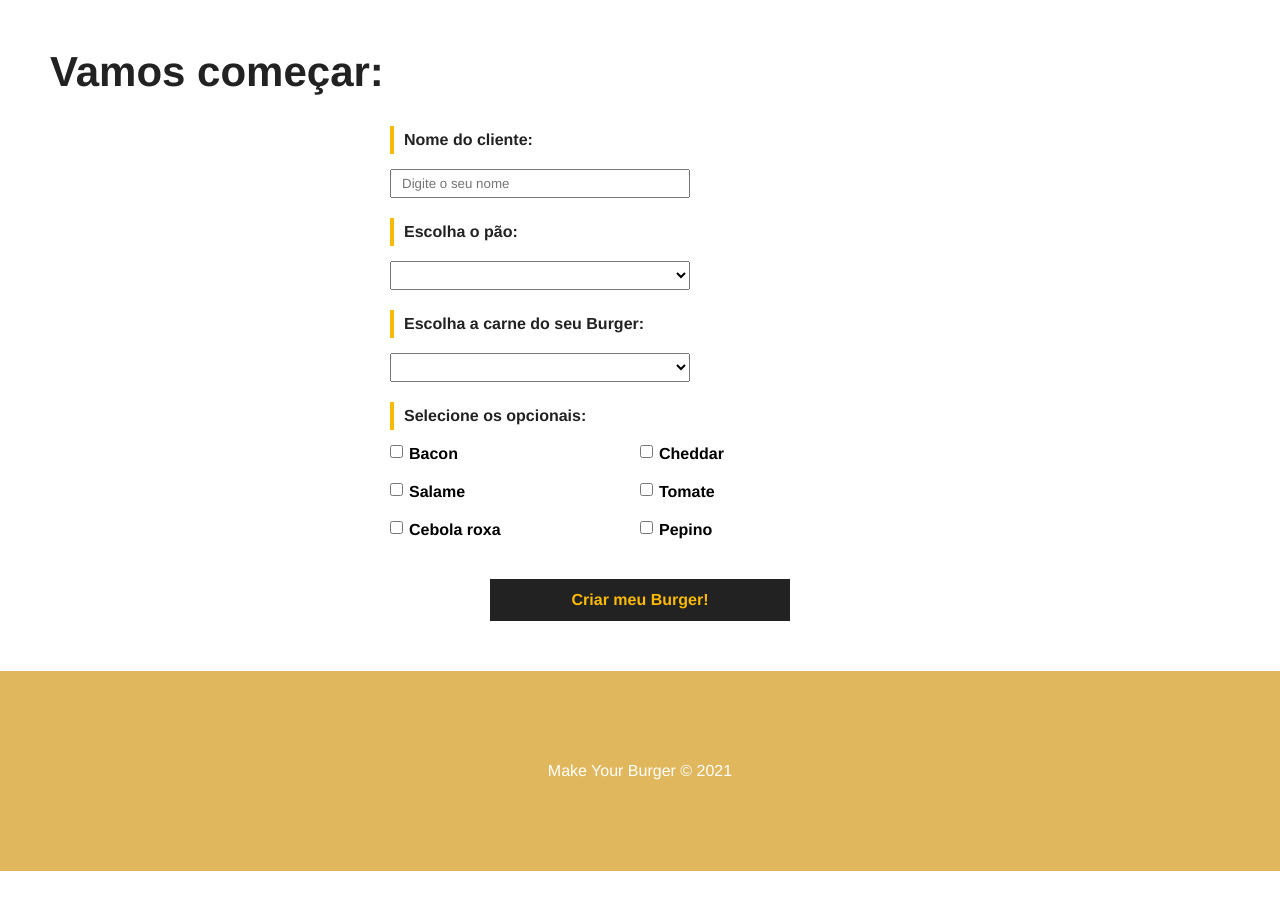
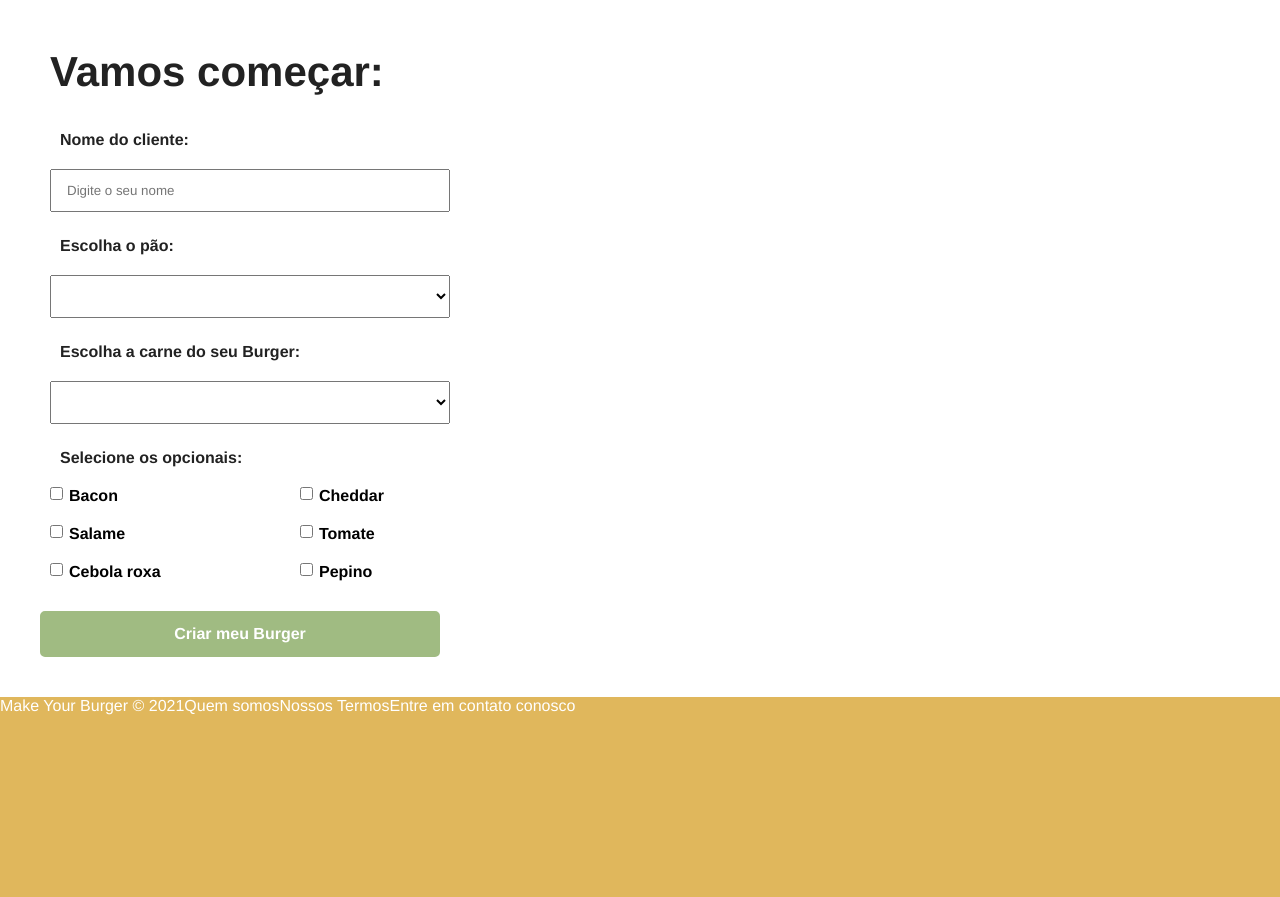
Before and after one commit to MarcoantonioCaldeira/Sistema-para-Hamburgueria, a Vue app: page / in a window 1280 px wide. Shown: the part 426-1323 px from the top of the page. Before the commit the page ends 1297 px from the top, so only its background shows below. Built offline with nearby package versions, Linux system fonts and the light colour scheme; data requests are answered from the project's data file.

Commit message:
Adicionando melhorias

```diff
--- a/db/db.json
+++ b/db/db.json
@@ -97,15 +97,15 @@
   ],
   "burgers": [
     {
-      "nome": "Marco Antonio Caldeira",
+      "nome": "Marco ",
       "carne": "carne.tipo",
       "pao": "pao.tipo",
       "opcionais": [
+        "Tomate",
         "Bacon",
-        "Tomate",
-        "Pepino"
+        "Salame"
       ],
-      "status": "Em produção",
+      "status": "Solicitado",
       "id": 1
     }
   ]
--- a/src/components/BurgerForm.vue
+++ b/src/components/BurgerForm.vue
@@ -4,7 +4,7 @@
       <form id="burger-form" method="POST" @submit="createBurger">
         <div class="input-container">
           <label for="nome">Nome do cliente:</label>
-          <input type="text" id="nome" name="nome" v-model="nome" placeholder="Digite o seu nome">
+          <input type="text" id="nome" name="nome" v-model="nome" placeholder="Digite o seu nome" required>
         </div>
         <div class="input-container">
           <label for="pao">Escolha o pão:</label>
@@ -28,7 +28,7 @@
           </div>
         </div>
         <div class="input-container">
-          <input class="submit-btn" type="submit" value="Criar meu Burger!">
+          <input class="submit-btn" type="submit" value="Criar meu Burger">
         </div>
       </form>
     </div>
@@ -104,7 +104,6 @@
   <style scoped>
   #burger-form {
     max-width: 500px;
-    margin: 0 auto;
   }
   .input-container {
     display: flex;
@@ -116,11 +115,10 @@
     margin-bottom: 15px;
     color: #222;;
     padding: 5px 10px;
-    border-left: 4px solid #fcba03;
   }
   input, select {
-    padding: 5px 10px;
-    width: 300px;
+    padding: 12px 15px;
+    width: 400px;
   }
   #opcionais-container {
     flex-direction: row;
@@ -144,13 +142,14 @@
     font-weight: bold;
   }
   .submit-btn {
-    background-color: #222;
-    color:#fcba03;
+    background-color:#a0bb82;
+    border-radius: 5px;
+    color:white;
     font-weight: bold;
-    border: 2px solid #222;
-    padding: 10px;
+    border: 2px solid #a0bb82;
+    padding: 15 15px;
     font-size: 16px;
-    margin: 0 auto;
+    margin: -2%;
     cursor: pointer;
     transition: .5s;
   }
--- a/src/components/Footer.vue
+++ b/src/components/Footer.vue
@@ -1,6 +1,11 @@
 <template>
     <div id="footer">
       <p>Make Your Burger &copy; 2021</p>
+      <div>
+        <a>Quem somos</a>
+        <a>Nossos Termos</a>
+        <a>Entre em contato conosco</a>
+      </div>
     </div>
   </template>
 
@@ -16,8 +21,6 @@
       background-color: rgb(224, 183, 92);
       color: #ffffff;
       display: flex;
-      align-items: center;
-      justify-content: center;
       bottom: 0;
       width: 100%;
     }
--- a/src/components/Message.vue
+++ b/src/components/Message.vue
@@ -17,8 +17,8 @@ export default {
 
 .message-container{
     color: #004085;
-    background-color: #cce5ff;
-    border: 2px solid #b8daff;
+    background-color: #deeeff;
+    border: 2px solid #deeeff;
     border-radius: 5px;
     padding: 10px;
     max-width: 400px;
```
